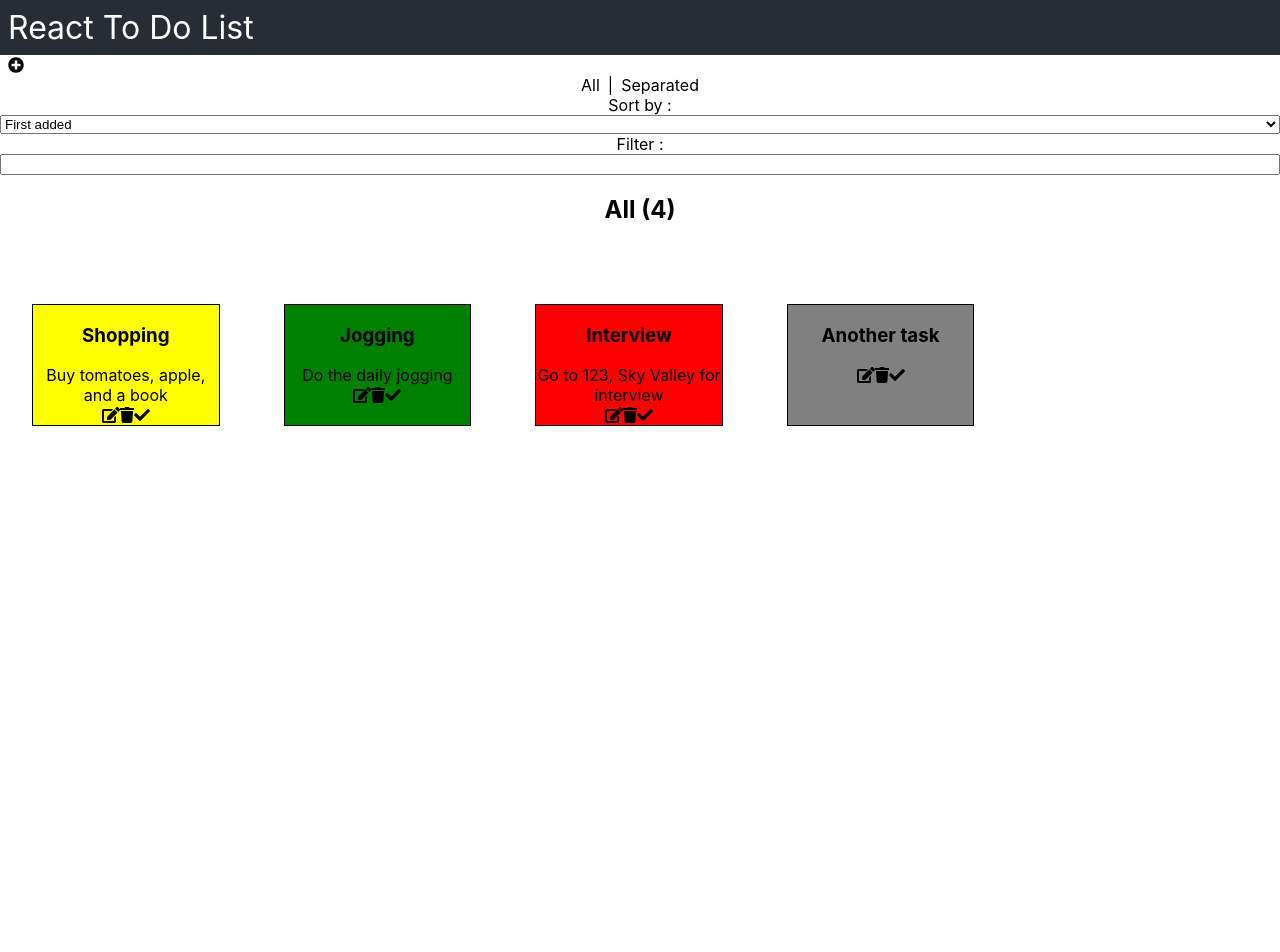
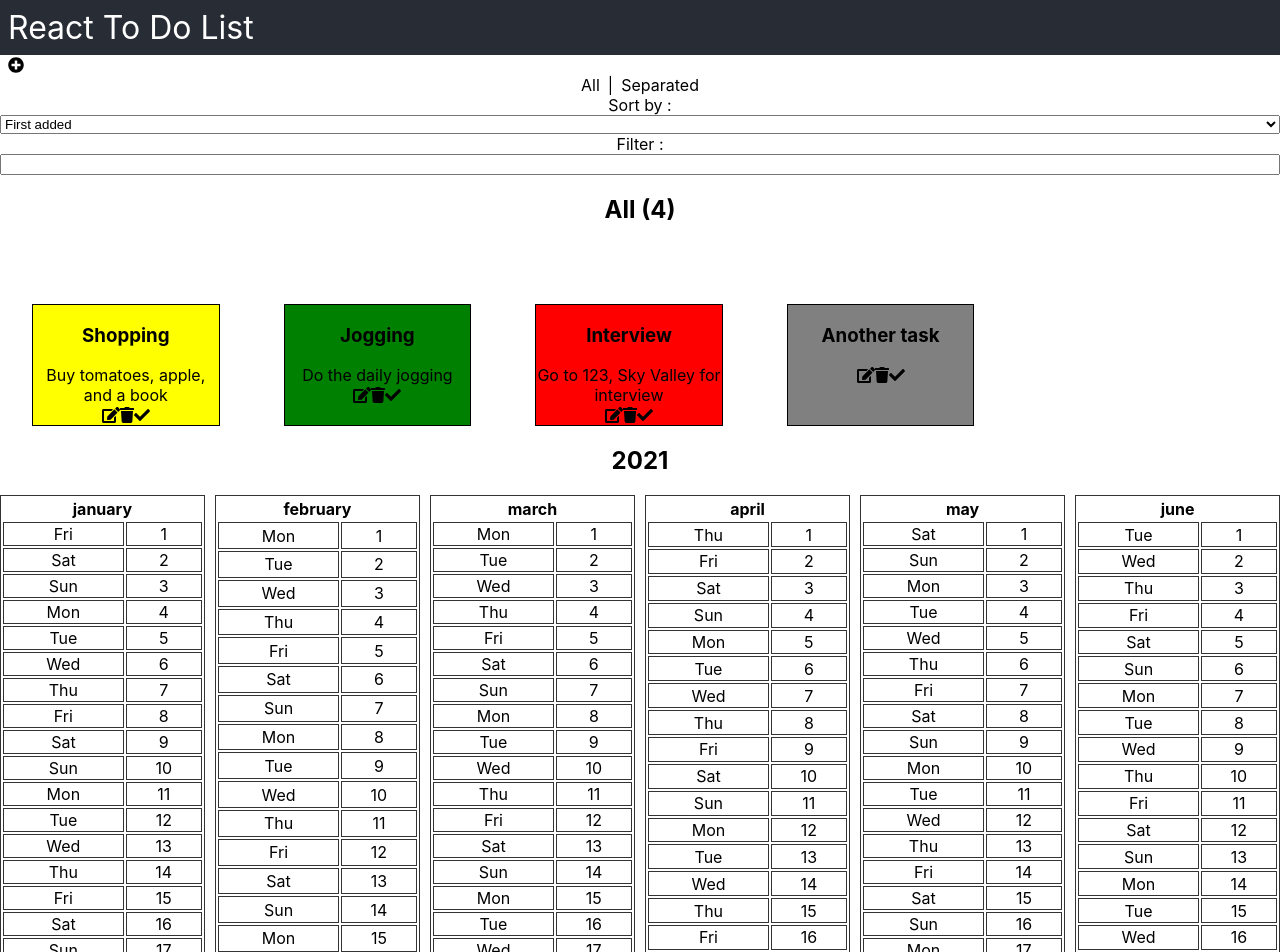
Before and after one commit to Skyrlon/react-todo-list, a React (Create React App) app: page / in a window 1280 px wide. Shown: the top 952 px of the page. Before the commit the page ends 800 px from the top, so only its background shows below. Built offline with nearby package versions, Linux system fonts and the light colour scheme.

Commit message:
added Calendar

```diff
--- a/src/App.js
+++ b/src/App.js
@@ -5,6 +5,7 @@ import { faPlusCircle } from "@fortawesome/free-solid-svg-icons";
 
 import Todos from "./components/Todos.jsx";
 import AddTodo from "./components/AddTodo.jsx";
+import Calendar from "./components/Calendar.jsx";
 
 const App = () => {
   const [todos, setTodos] = useState([
@@ -204,6 +205,8 @@ const App = () => {
         deleteTodo={handleDeleteTodo}
         toggleCompleteTodo={handleToggleCompleteTodo}
       />
+
+      <Calendar />
     </div>
   );
 };
--- /dev/null
+++ b/src/components/Calendar.jsx
@@ -0,0 +1,86 @@
+import { useState } from "react";
+import styled from "styled-components";
+
+const StyledCalendar = styled.div`
+  display: flex;
+  width: 100vw;
+  flex-direction: column;
+  justify-content: center;
+  align-items: center;
+
+  & .calendar {
+    display: flex;
+    flex-direction: row;
+    flex-wrap: wrap;
+    justify-content: space-between;
+    & table {
+      width: 16vw;
+    }
+    & table,
+    td {
+      border: 1px solid #333;
+    }
+  }
+`;
+
+const Calendar = () => {
+  const [year, setYear] = useState(new Date(Date.now()).getFullYear());
+  const [calendar, setCalendar] = useState(function () {
+    const months = [
+      "january",
+      "february",
+      "march",
+      "april",
+      "may",
+      "june",
+      "july",
+      "august",
+      "september",
+      "october",
+      "november",
+      "december",
+    ];
+    let array = [];
+    months.forEach((month, index) => {
+      let daysInMonth = new Date(year, index + 1, 0).getDate();
+      let days = [];
+      for (let i = 0; i < daysInMonth; i++) {
+        days.push({
+          name: new Intl.DateTimeFormat("en-US", { weekday: "short" }).format(
+            new Date(`${i + 1} ${month} ${year}`)
+          ),
+          number: i + 1,
+        });
+      }
+      array.push({ name: month, days: days });
+    });
+    return array;
+  });
+
+  return (
+    <StyledCalendar>
+      <h2>{year}</h2>
+      <div className="calendar">
+        {calendar.map((month) => (
+          <table key={month.name}>
+            <thead>
+              <tr>
+                <th colSpan="2">{month.name}</th>
+              </tr>
+            </thead>
+            <tbody>
+              {month.days.map((day) => (
+                <tr key={day.number}>
+                  <td>{day.name}</td>
+                  <td>{day.number}</td>
+                </tr>
+              ))}
+            </tbody>
+          </table>
+        ))}
+      </div>
+    </StyledCalendar>
+  );
+};
+
+export default Calendar;
```
